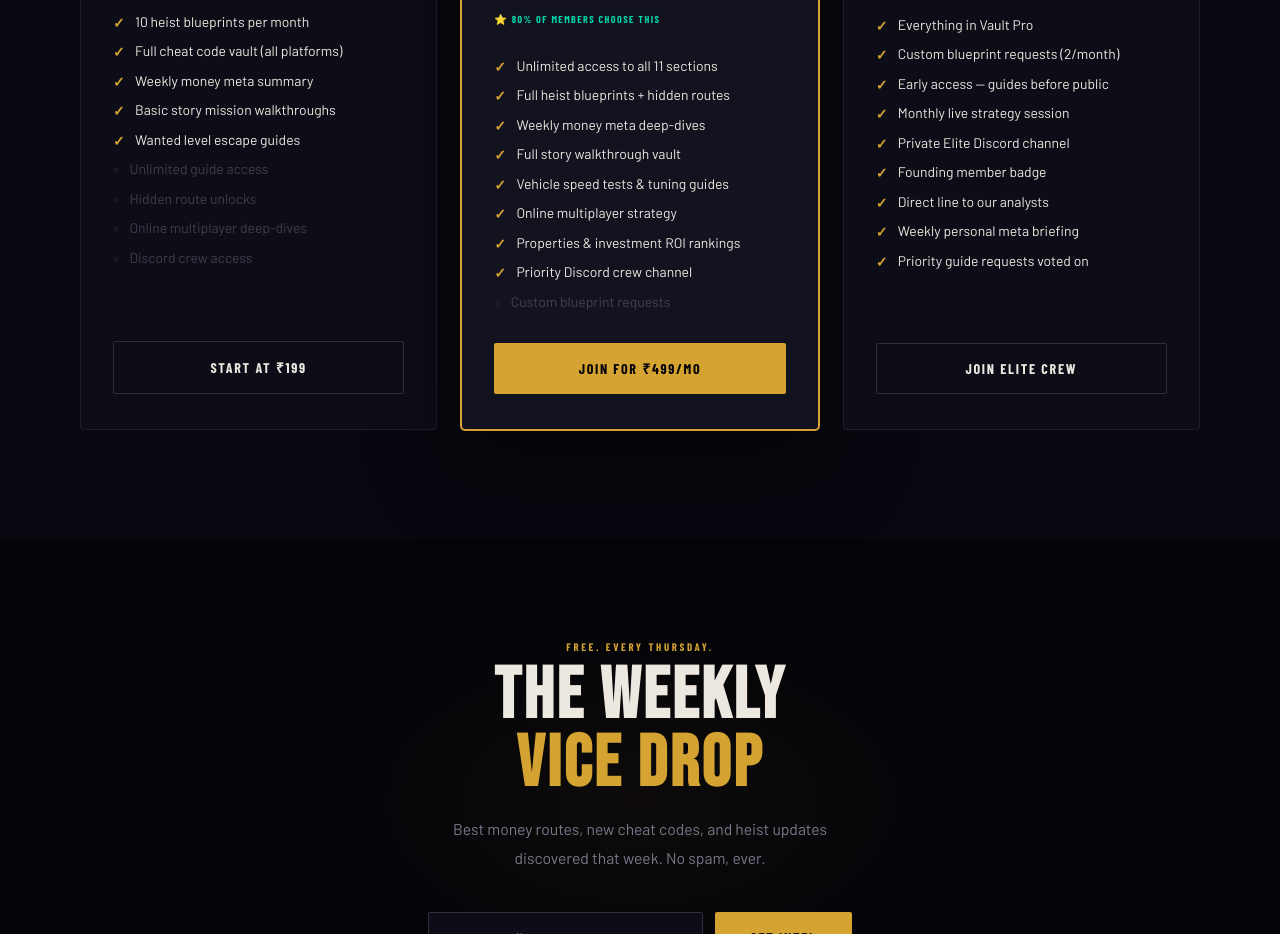
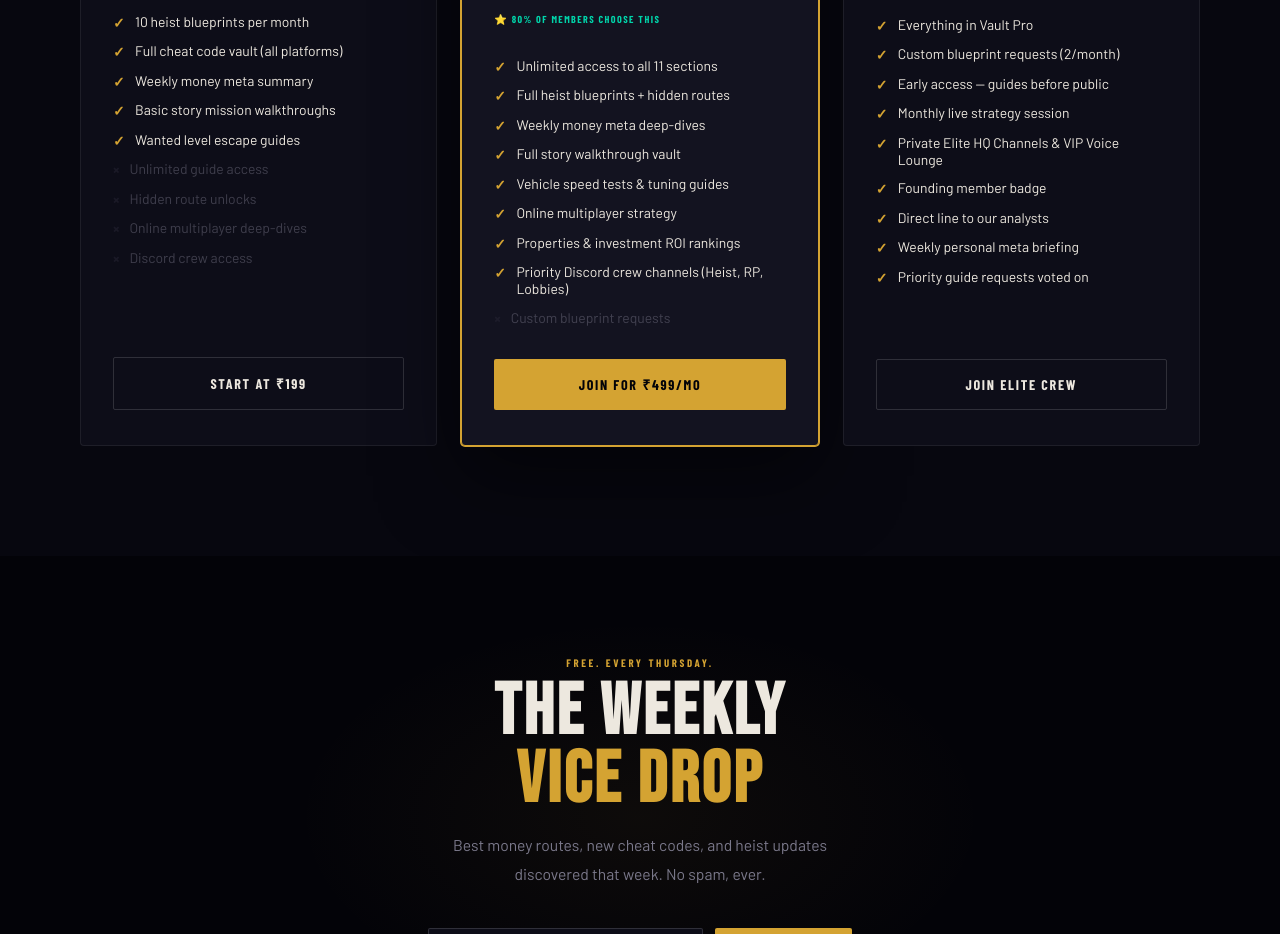
Before and after one commit to Nazimninja/vicevault, a website: page index.html in a window 1280 px wide. Shown: the part 6360-7294 px from the top of the page. Drawn offline with nearby package versions, Linux system fonts and the light colour scheme; a web font is replaced by a local one.

Commit message:
Update premium features descriptions on site and auto-role logic in backend

```diff
--- a/index.html
+++ b/index.html
@@ -534,7 +534,7 @@ footer{background:var(--deep);border-top:1px solid var(--border);padding:70px 2.
           <li>Vehicle speed tests &amp; tuning guides</li>
           <li>Online multiplayer strategy</li>
           <li>Properties &amp; investment ROI rankings</li>
-          <li>Priority Discord crew channel</li>
+          <li>Priority Discord crew channels (Heist, RP, Lobbies)</li>
           <li class="no">Custom blueprint requests</li>
         </ul>
         <a href="dashboard.html" class="btn-g" style="text-align:center;justify-content:center">Join for ₹499/mo</a>
@@ -549,7 +549,7 @@ footer{background:var(--deep);border-top:1px solid var(--border);padding:70px 2.
           <li>Custom blueprint requests (2/month)</li>
           <li>Early access — guides before public</li>
           <li>Monthly live strategy session</li>
-          <li>Private Elite Discord channel</li>
+          <li>Private Elite HQ Channels &amp; VIP Voice Lounge</li>
           <li>Founding member badge</li>
           <li>Direct line to our analysts</li>
           <li>Weekly personal meta briefing</li>
--- a/vv-global.js
+++ b/vv-global.js
@@ -69,7 +69,7 @@
         'Full story walkthrough vault',
         'Vehicle speed tests & tuning guides',
         'Online multiplayer strategy',
-        'Priority Discord crew channel',
+        'Priority Discord crew channels (Heist, RP, Lobbies)',
       ],
       locked: ['Custom blueprint requests'],
       note: 'Price locks at ₹399/mo forever — rises to ₹499 on launch day',
@@ -87,7 +87,7 @@
         'Custom blueprint requests (2/month)',
         'Early access — guides 48hr early',
         'Monthly live strategy session',
-        'Private Elite Discord channel',
+        'Private Elite HQ Channels & VIP Voice Lounge',
         'Founding member badge (lifetime)',
         'Direct line to our analysts',
         'Weekly personal meta briefing',
```
Also changed, not shown: worker.js (+8 -3 lines).
